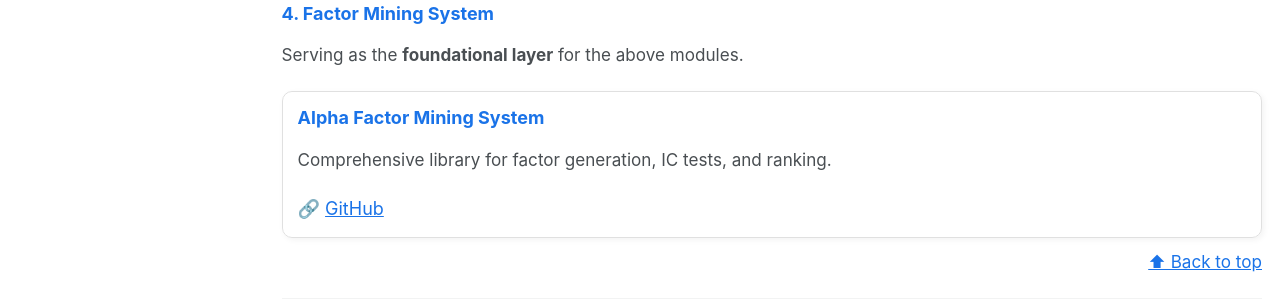
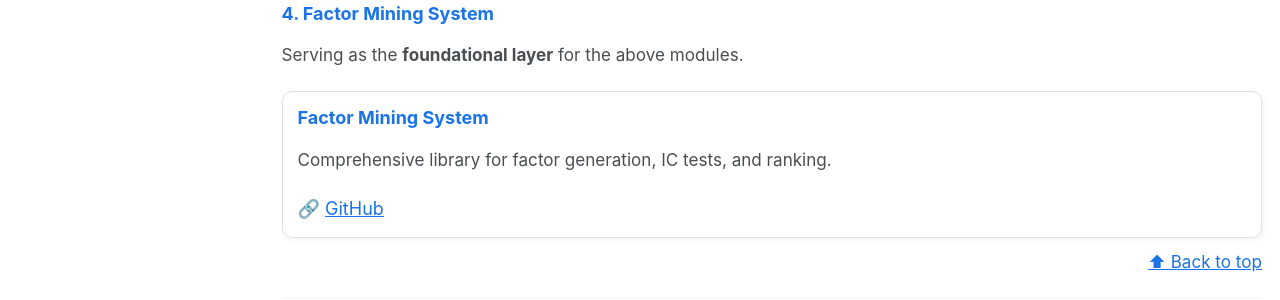
Before and after one commit to kevinlmf/kevinlmf.github.io, a Jekyll site: the page built from _pages/projects.md, in a window 1280 px wide and 900 px high, scrolled down 1448 px. Shown: the part 153-453 px from the top of the window. Built offline with Jekyll 4.4.1, drawn with Linux system fonts in a browser that asks for light colours; a script that is not in the unit is left out.

Commit message:
Update projects.md

```diff
--- a/_pages/projects.md
+++ b/_pages/projects.md
@@ -82,7 +82,7 @@ Serving as the **foundational layer** for the above modules.
 
 <div style="display:flex; flex-wrap:wrap; gap:20px; margin-top:15px;">
   <div style="flex:1; min-width:300px; border:1px solid #e0e0e0; border-radius:10px; padding:15px; box-shadow:2px 2px 6px rgba(0,0,0,0.05);">
-    <h3>Alpha Factor Mining System</h3>
+    <h3>Factor Mining System</h3>
     <p>Comprehensive library for factor generation, IC tests, and ranking.</p>
     🔗 <a href="https://github.com/kevinlmf/AlphaFactor" target="_blank">GitHub</a>
   </div>
```
